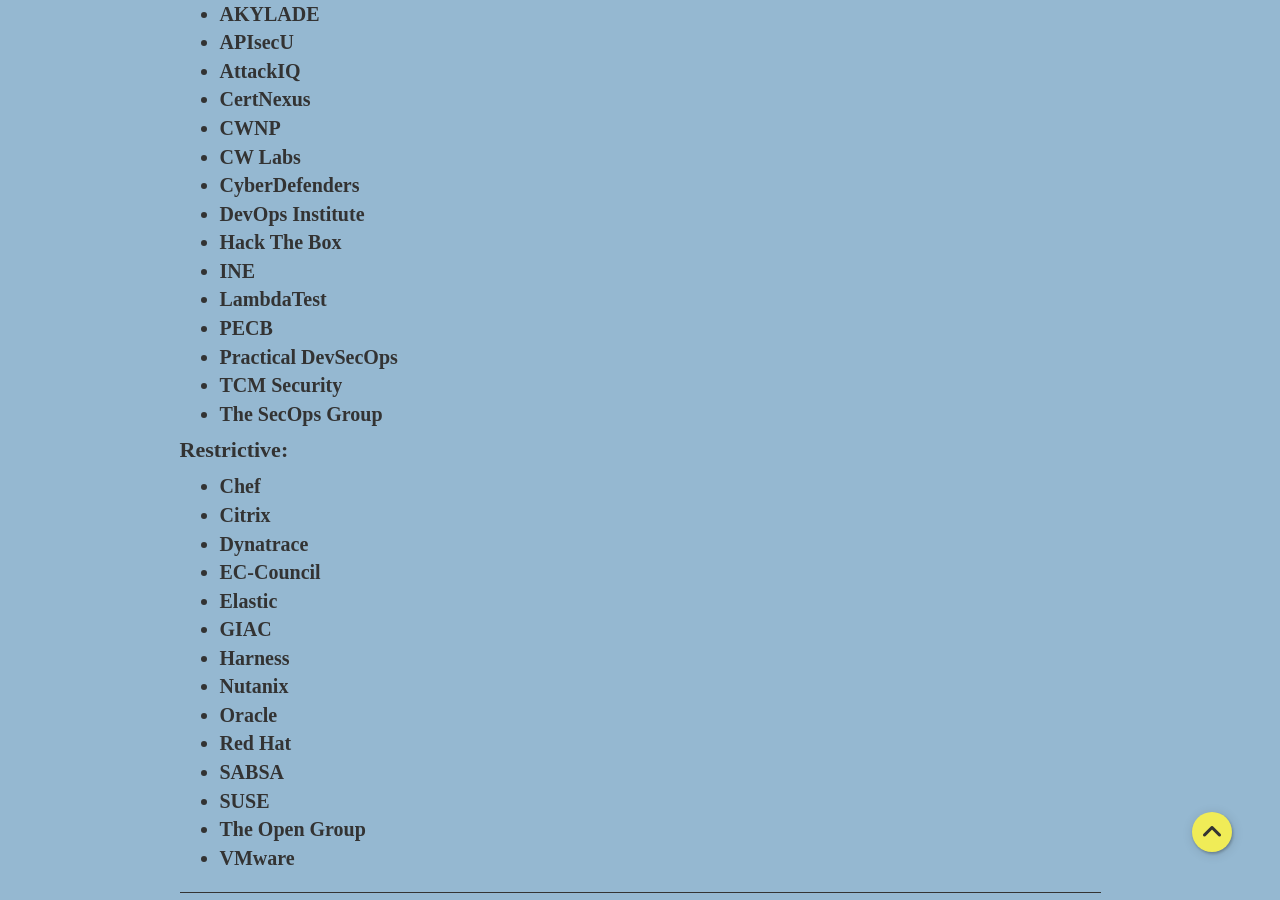
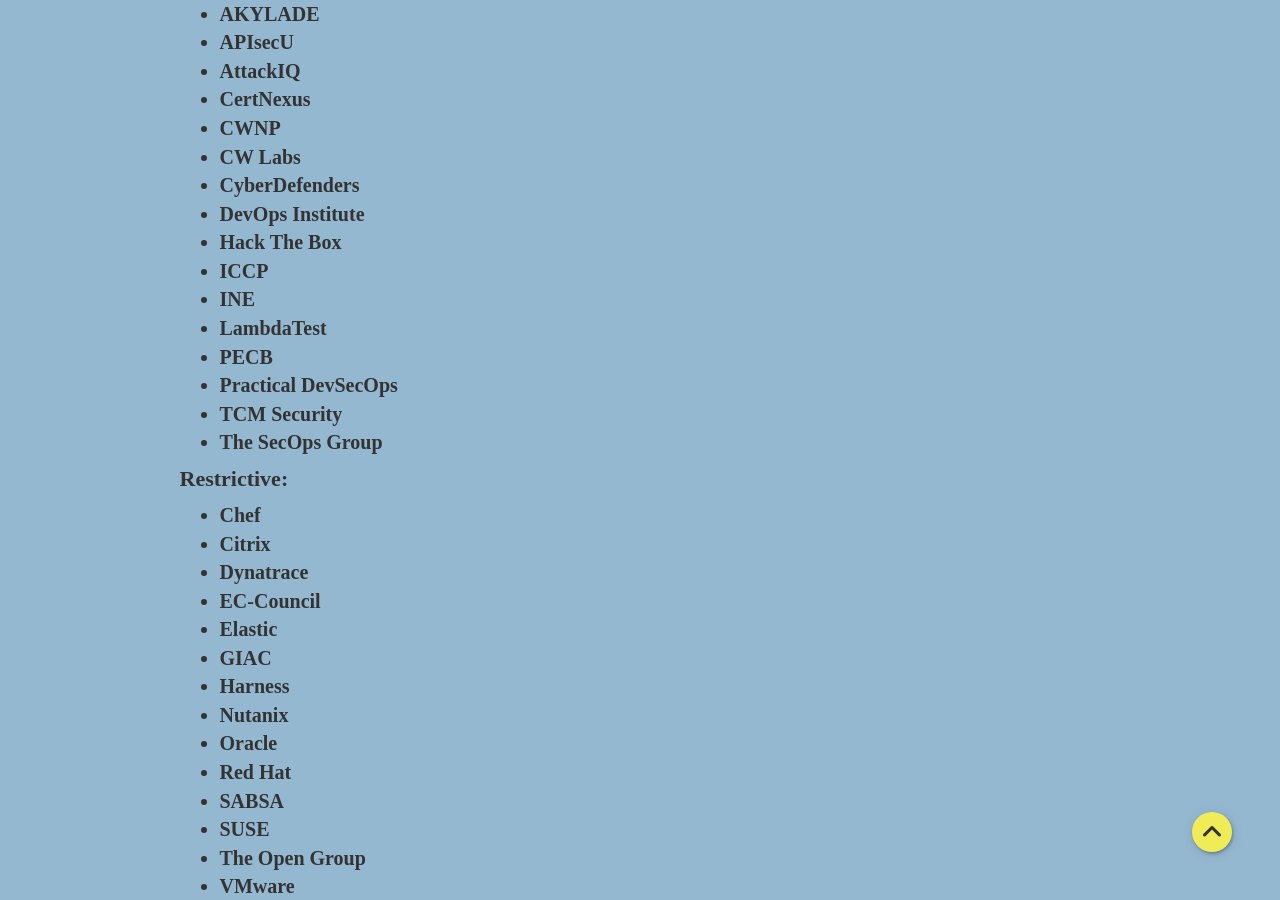
Before and after one commit to andrewwilson5454/techstudybuddy, a Jekyll site: the page built from _vendors/2024-01-31-overview.md, in a window 1280 px wide and 900 px high, scrolled down 5481 px. Built offline with Jekyll 4.4.1, drawn with Linux system fonts in a browser that asks for light colours; nearby versions of some CDN libraries; some web fonts are replaced.

Commit message:
Update 2024-01-31-overview.md

```diff
--- a/_vendors/2024-01-31-overview.md
+++ b/_vendors/2024-01-31-overview.md
@@ -179,6 +179,7 @@
 - [CyberDefenders](https://cyberdefenders.org/blue-team-training/courses/certified-cyberdefender-certification/){:target="_blank"}
 - [DevOps Institute](https://www.devopsinstitute.com/certifications/){:target="_blank"}
 - [Hack The Box](https://academy.hackthebox.com/preview/certifications){:target="_blank"}
+- [ICCP](https://www.iccp.org/certifications){:target="_blank"}
 - [INE](https://my.ine.com/certifications/){:target="_blank"}
 - [LambdaTest](https://www.lambdatest.com/certifications/){:target="_blank"}
 - [PECB](https://pecb.com/en/education-and-certification-for-individuals){:target="_blank"}
```
